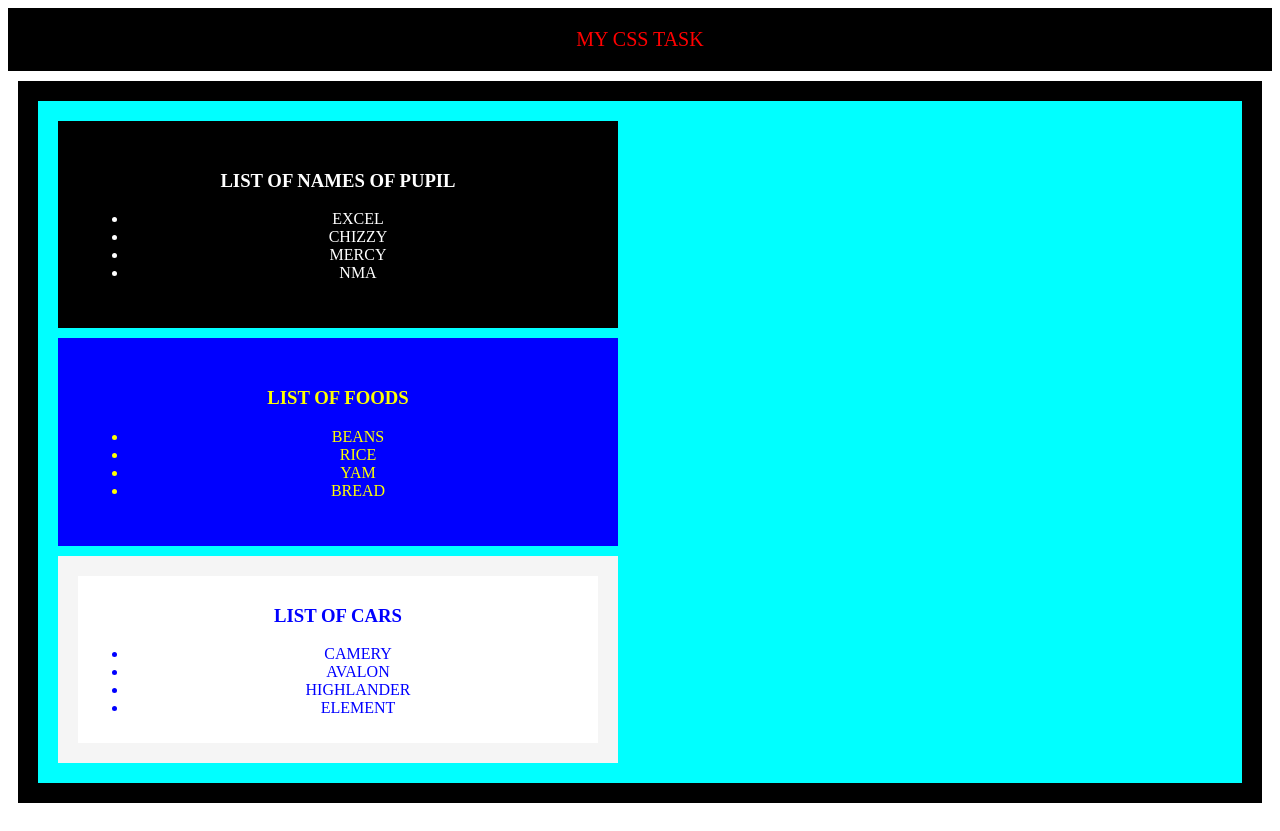
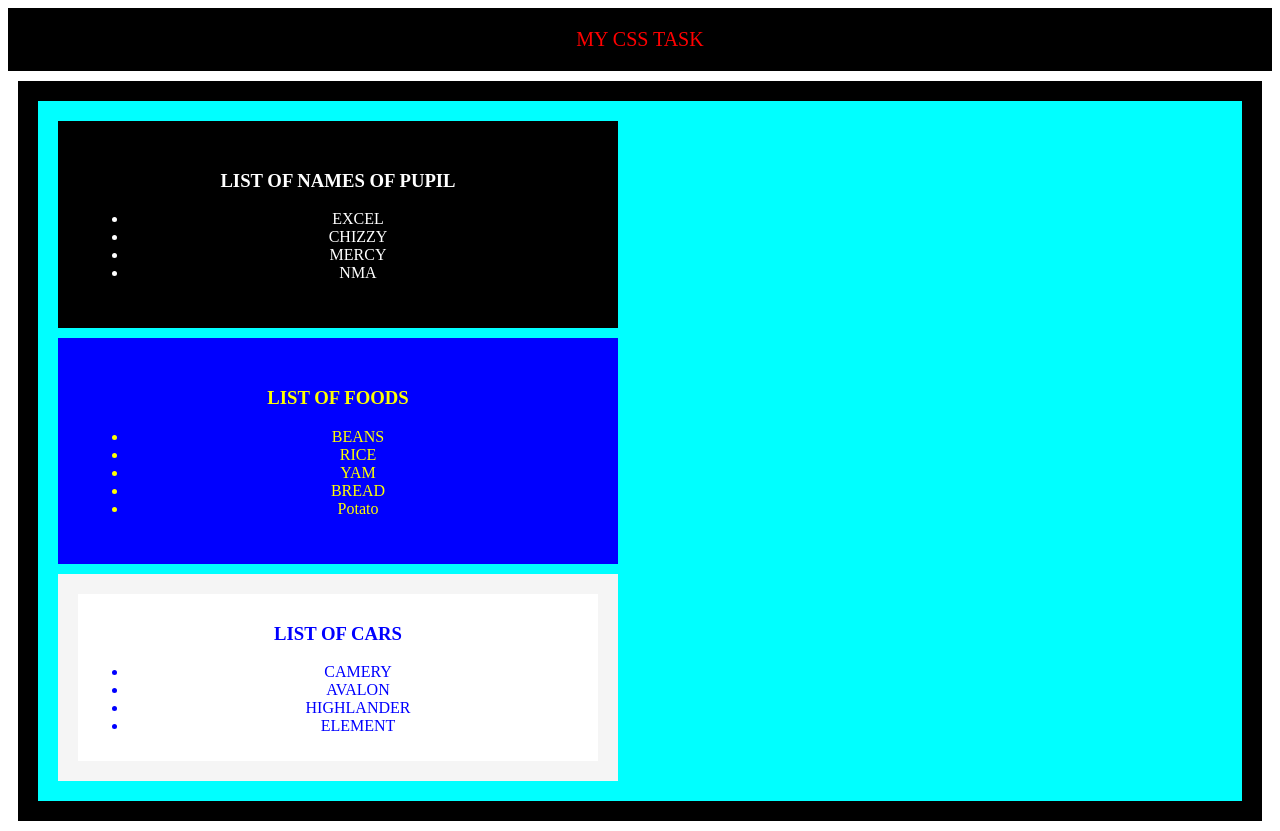
Before and after one commit to rexsteroxy/cssTutorial, a plain HTML site: page index.html in a window 1280 px wide. Drawn offline with Linux system fonts and the light colour scheme.

Commit message:
I added new food on list of foods

```diff
--- a/index.html
+++ b/index.html
@@ -31,6 +31,7 @@
       <li>RICE</li>
       <li>YAM</li>
       <li>BREAD</li>
+      <li>Potato</li>
     </ul>
   </div>
   <div id="cars" class="list">
```
